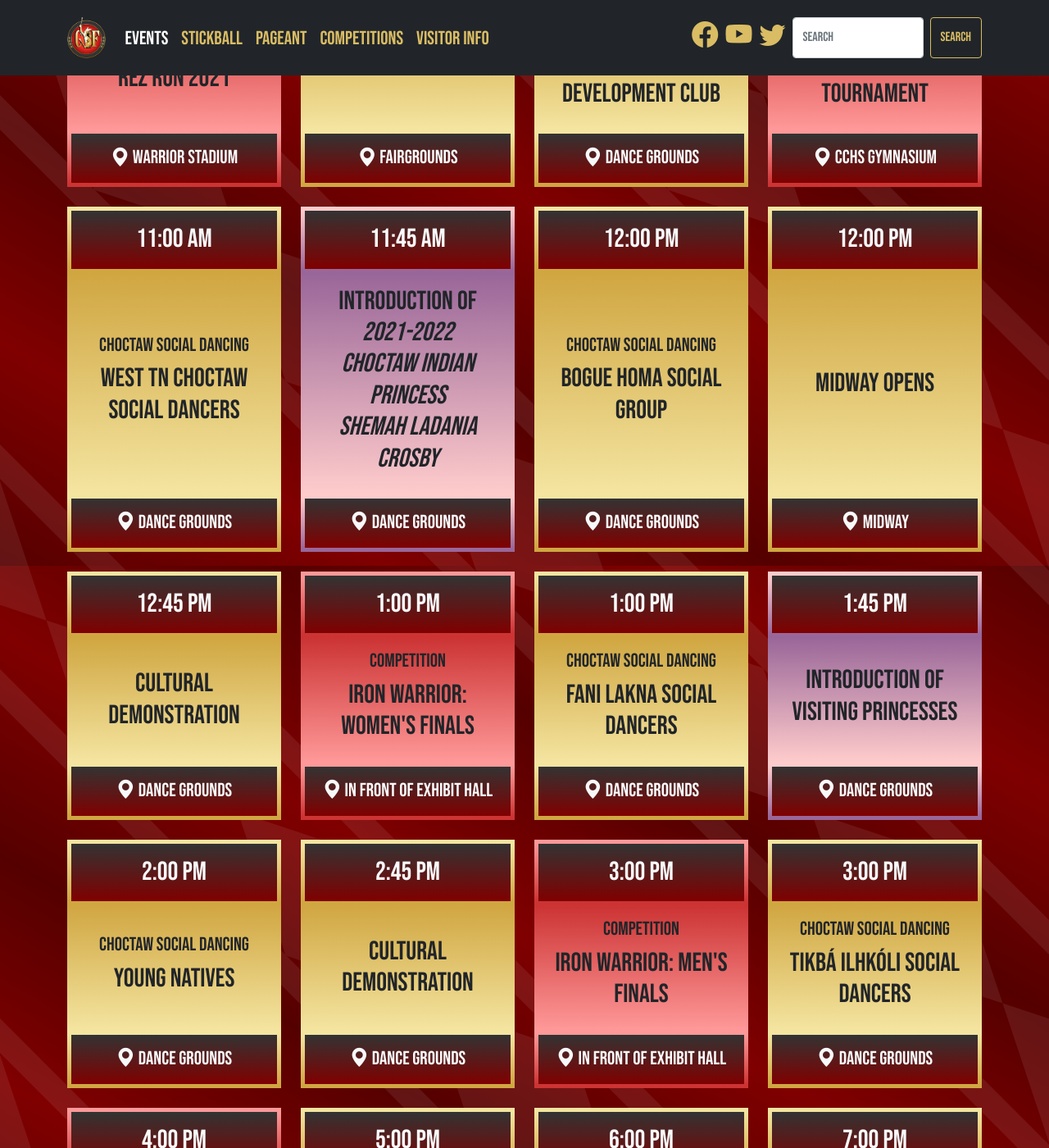
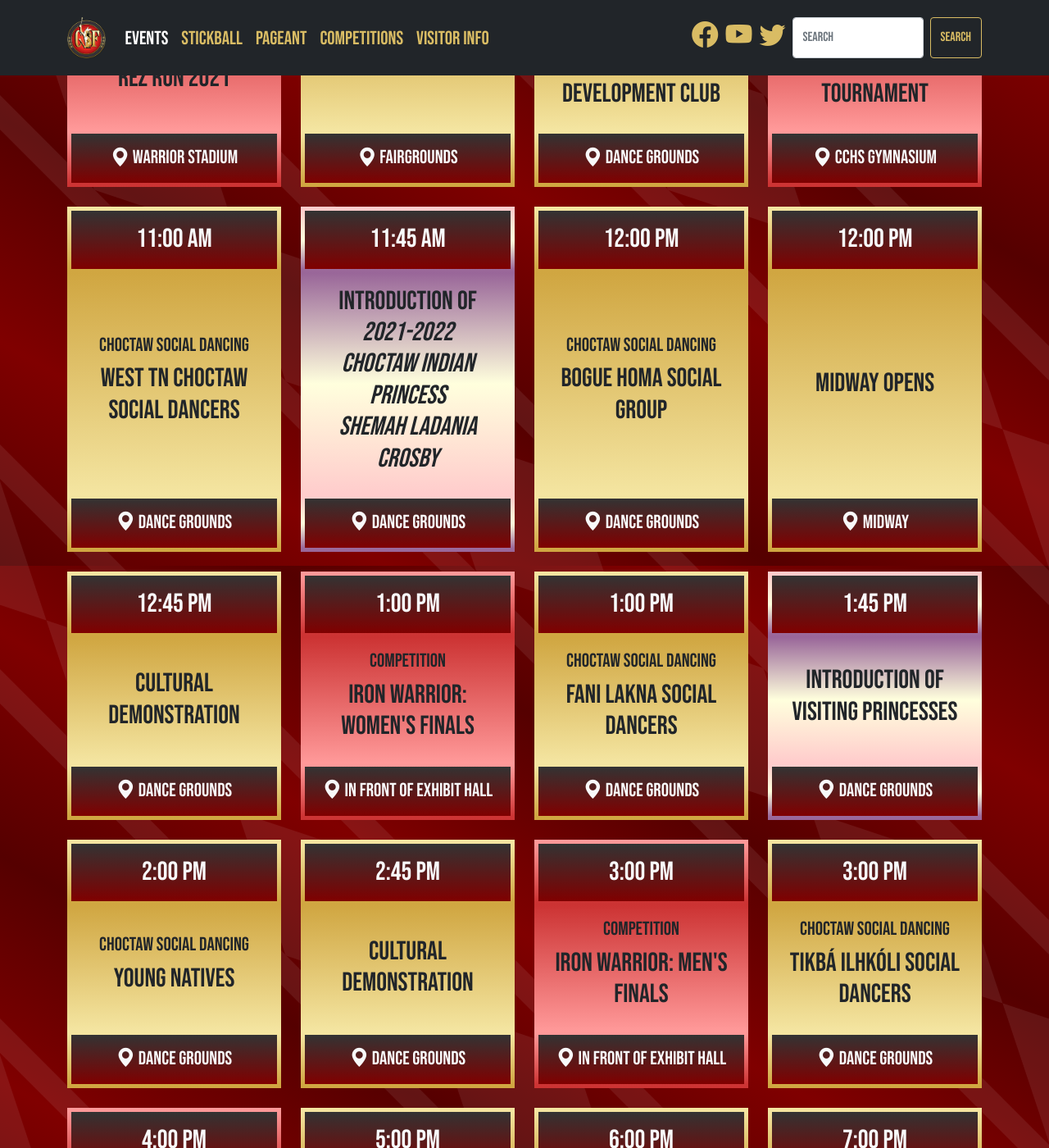
Before and after one commit to smattera/smattera.github.io, a Jekyll site: the page built from events/index.md, in a window 1280 px wide and 1400 px high, scrolled down 1200 px. Shown: the whole window at 82% size. Built offline with Jekyll 4.4.1, drawn with Linux system fonts in a browser that asks for light colours; nearby versions of some CDN libraries.

Commit message:
Update contestant.html

```diff
--- a/_includes/contestant.html
+++ b/_includes/contestant.html
@@ -4,7 +4,7 @@
             <div class="col-4">
               <img src="/assets/img/{{ include.img }}.jpg" class="img-fluid" alt="{{ include.name }}">
             </div>
-            <div class="col-8 d-flex align-items-center" style="background: linear-gradient(#969,#fccD);">
+            <div class="col-8 d-flex align-items-center" style="background: linear-gradient(#969,#ffd,#fcc);">
               <div class="card-body">
                 <p class="card-title h4 shadow-text">Contestant #{{ include.num }}</p>
                 <p class="card-text h5 shadow-text" style="font-size:1.5rem;">{{ include.name }}</p>
--- a/_includes/eventRose.html
+++ b/_includes/eventRose.html
@@ -3,7 +3,7 @@
       <div class="card-header card-rose-border pt-3" style="background:linear-gradient(#333,#800000);">
         <p class="h4">{{ include.time }}</p>
       </div>
-      <div class="card-body text-dark h-100 d-flex flex-column justify-content-center" style="background:linear-gradient(#969,#fcc);">
+      <div class="card-body text-dark h-100 d-flex flex-column justify-content-center" style="background:linear-gradient(#969,#ffd,#fcc);">
         <p class="h4">{{ include.title }}</p>
       </div>
       <div class="card-footer card-rose-border pt-3" style="background:linear-gradient(#333,#800000);">
--- a/assets/css/main.css
+++ b/assets/css/main.css
@@ -231,7 +231,7 @@
   border: 10px solid;
   border-image-slice: 1;
   border-width: 5px;
-  border-image-source: linear-gradient(to bottom, #fcc, #969);
+  border-image-source: linear-gradient(to bottom, #fcc, #ffd, #969);
 }
 
 .card-blue-border {
--- a/assets/css/main.scss
+++ b/assets/css/main.scss
@@ -265,7 +265,7 @@
   border: 10px solid;
   border-image-slice: 1;
   border-width: 5px;
-  border-image-source: linear-gradient(to bottom, #fcc, #969);
+  border-image-source: linear-gradient(to bottom, #fcc,#ffd,#969);
 }
 
 .card-blue-border {
```
Also changed, not shown: assets/img/stickball-banner.svg, 1 other file.
